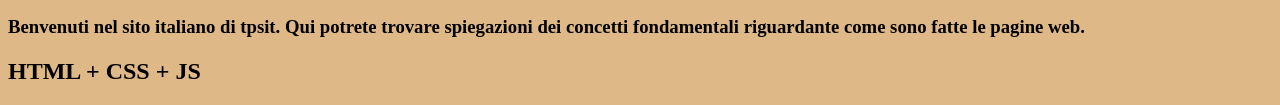
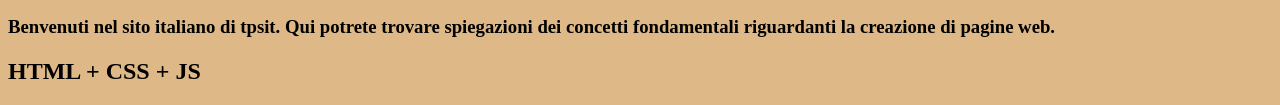
Before and after one commit to icobasco/chineese_test, a plain HTML site: page index.html in a window 1280 px wide. Shown: the part 379-484 px from the top of the page. Drawn offline with Linux system fonts and the light colour scheme.

Commit message:
Update index.html
Cambiamenti su costruzione italiana dell'intro

```diff
--- a/index.html
+++ b/index.html
@@ -21,7 +21,7 @@
     </div>
     <div>
         <h3>
-            Benvenuti nel sito italiano di tpsit. Qui potrete trovare spiegazioni dei concetti fondamentali riguardante come sono fatte le pagine web.
+            Benvenuti nel sito italiano di tpsit. Qui potrete trovare spiegazioni dei concetti fondamentali riguardanti la creazione di pagine web.
         </h3>
     </div>
     <div>
```
